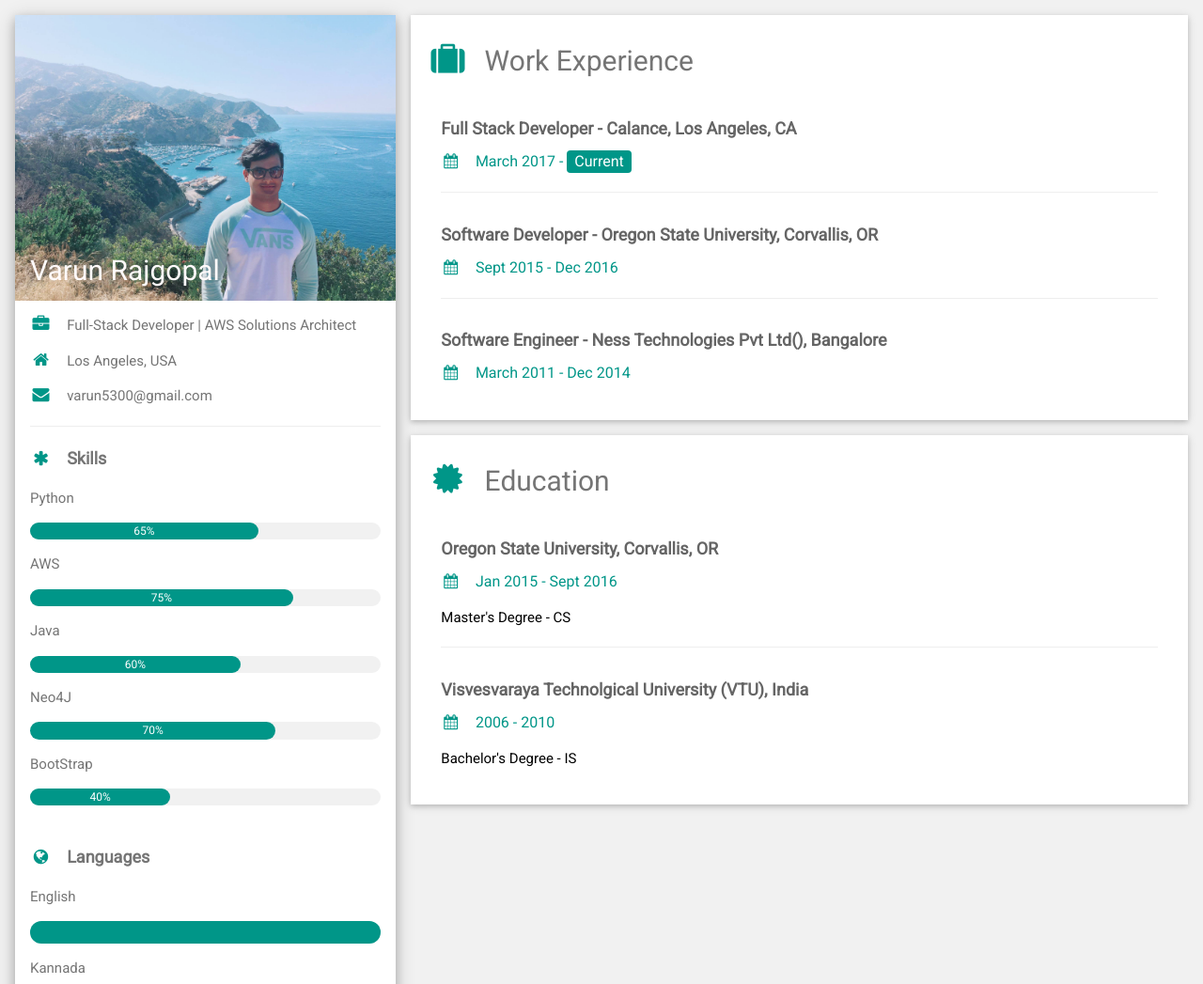
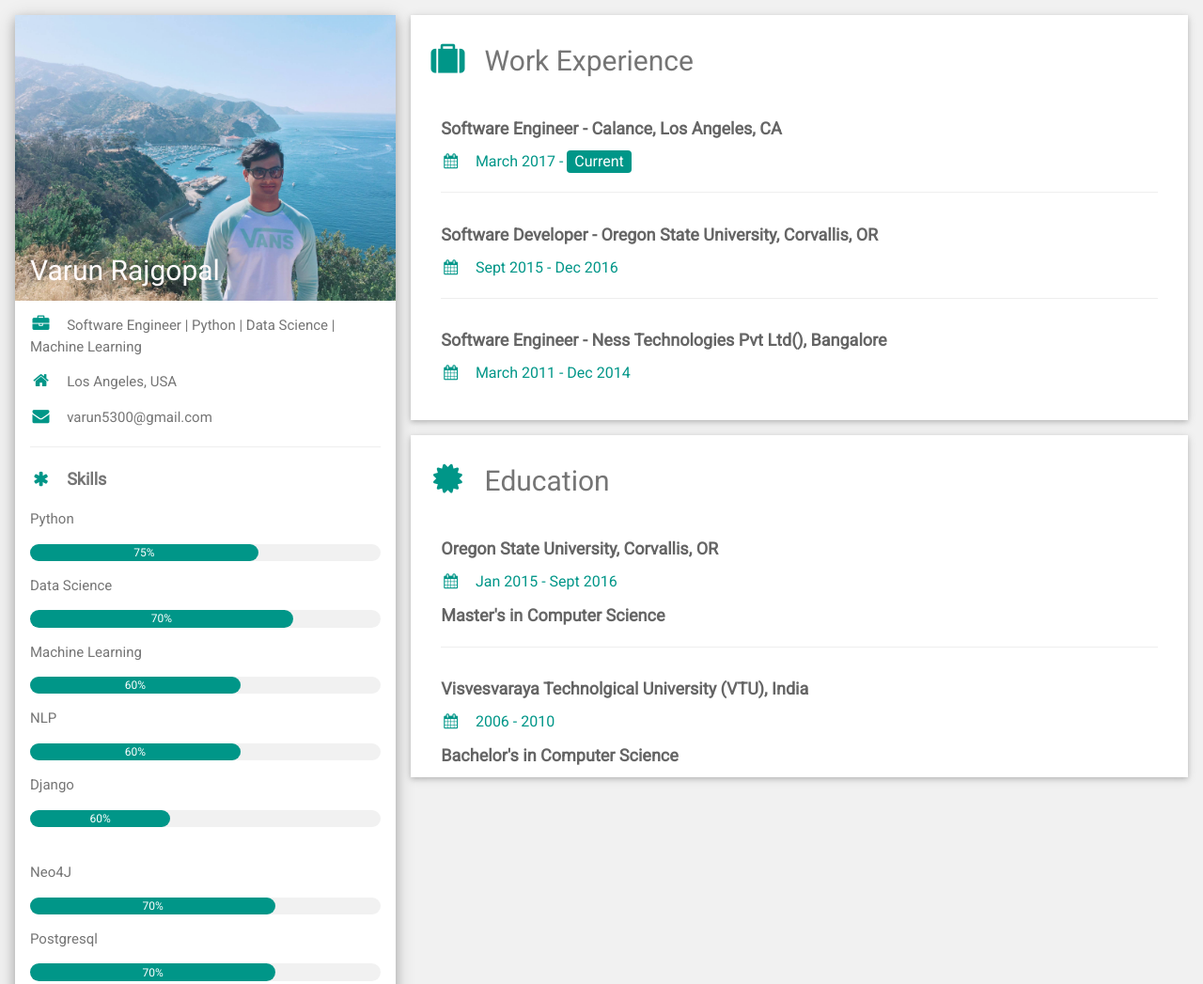
Before and after one commit to rajgopav/rajgopav.github.io, a plain HTML site: page index.html in a window 1280 px wide. Shown: the top 1047 px of the page at 94% size. Drawn offline with nearby package versions, Linux system fonts and the light colour scheme.

Commit message:
04/04/2018

```diff
--- a/index.html
+++ b/index.html
@@ -28,7 +28,7 @@ html,body,h1,h2,h3,h4,h5,h6 {font-family: "Roboto", sans-serif}
           </div>
         </div>
         <div class="w3-container">
-          <p><i class="fa fa-briefcase fa-fw w3-margin-right w3-large w3-text-teal"></i>Full-Stack Developer | AWS Solutions Architect</p>
+          <p><i class="fa fa-briefcase fa-fw w3-margin-right w3-large w3-text-teal"></i>Software Engineer | Python | Data Science | Machine Learning</p>
           <p><i class="fa fa-home fa-fw w3-margin-right w3-large w3-text-teal"></i>Los Angeles, USA</p>
           <p><i class="fa fa-envelope fa-fw w3-margin-right w3-large w3-text-teal"></i>varun5300@gmail.com</p>
           <hr>
@@ -36,27 +36,37 @@ html,body,h1,h2,h3,h4,h5,h6 {font-family: "Roboto", sans-serif}
           <p class="w3-large"><b><i class="fa fa-asterisk fa-fw w3-margin-right w3-text-teal"></i>Skills</b></p>
           <p>Python</p>
           <div class="w3-light-grey w3-round-xlarge w3-small">
-            <div class="w3-container w3-center w3-round-xlarge w3-teal" style="width:65%">65%</div>
-          </div><p>AWS</p>
+            <div class="w3-container w3-center w3-round-xlarge w3-teal" style="width:65%">75%</div>
+          </div>
+          <p>Data Science</p>
           <div class="w3-light-grey w3-round-xlarge w3-small">
-            <div class="w3-container w3-center w3-round-xlarge w3-teal" style="width:75%">75%</div>
+            <div class="w3-container w3-center w3-round-xlarge w3-teal" style="width:75%">70%</div>
           </div>
-
-          <p>Java</p>
+          <p>Machine Learning</p>
           <div class="w3-light-grey w3-round-xlarge w3-small">
             <div class="w3-container w3-center w3-round-xlarge w3-teal" style="width:60%">
               <div class="w3-center w3-text-white">60%</div>
             </div>
           </div>
+            <p>NLP</p>
+          <div class="w3-light-grey w3-round-xlarge w3-small">
+            <div class="w3-container w3-center w3-round-xlarge w3-teal" style="width:60%">
+              <div class="w3-center w3-text-white">60%</div>
+            </div>
+          </div>
+          <p>Django</p>
+          <div class="w3-light-grey w3-round-xlarge w3-small">
+            <div class="w3-container w3-center w3-round-xlarge w3-teal" style="width:40%">60%</div>
+          </div>
+          <br>
           <p>Neo4J</p>
           <div class="w3-light-grey w3-round-xlarge w3-small">
             <div class="w3-container w3-center w3-round-xlarge w3-teal" style="width:70%">70%</div>
           </div>
-          <p>BootStrap</p>
+          <p>Postgresql</p>
           <div class="w3-light-grey w3-round-xlarge w3-small">
-            <div class="w3-container w3-center w3-round-xlarge w3-teal" style="width:40%">40%</div>
+            <div class="w3-container w3-center w3-round-xlarge w3-teal" style="width:70%">70%</div>
           </div>
-          <br>
 
           <p class="w3-large w3-text-theme"><b><i class="fa fa-globe fa-fw w3-margin-right w3-text-teal"></i>Languages</b></p>
           <p>English</p>
@@ -84,7 +94,7 @@ html,body,h1,h2,h3,h4,h5,h6 {font-family: "Roboto", sans-serif}
       <div class="w3-container w3-card-2 w3-white w3-margin-bottom">
         <h2 class="w3-text-grey w3-padding-16"><i class="fa fa-suitcase fa-fw w3-margin-right w3-xxlarge w3-text-teal"></i>Work Experience</h2>
         <div class="w3-container">
-          <h5 class="w3-opacity"><b>Full Stack Developer - Calance, Los Angeles, CA</b></h5>
+          <h5 class="w3-opacity"><b>Software Engineer - Calance, Los Angeles, CA</b></h5>
           <h6 class="w3-text-teal"><i class="fa fa-calendar fa-fw w3-margin-right"></i>March 2017 - <span class="w3-tag w3-teal w3-round">Current</span></h6>
           <p></p>
           <hr>
@@ -107,13 +117,13 @@ html,body,h1,h2,h3,h4,h5,h6 {font-family: "Roboto", sans-serif}
         <div class="w3-container">
           <h5 class="w3-opacity"><b>Oregon State University, Corvallis, OR</b></h5>
           <h6 class="w3-text-teal"><i class="fa fa-calendar fa-fw w3-margin-right"></i>Jan 2015 - Sept 2016</h6>
-          <p>Master's Degree - CS</p>
+          <h5 class="w3-opacity"><b>Master's in Computer Science</b></h5>
           <hr>
         </div>
         <div class="w3-container">
           <h5 class="w3-opacity"><b>Visvesvaraya Technolgical University (VTU), India</b></h5>
           <h6 class="w3-text-teal"><i class="fa fa-calendar fa-fw w3-margin-right"></i>2006 - 2010</h6>
-          <p>Bachelor's Degree - IS</p><br>
+          <h5 class="w3-opacity"><b>Bachelor's in Computer Science</b></h5>
         </div>
       </div>
 
```
